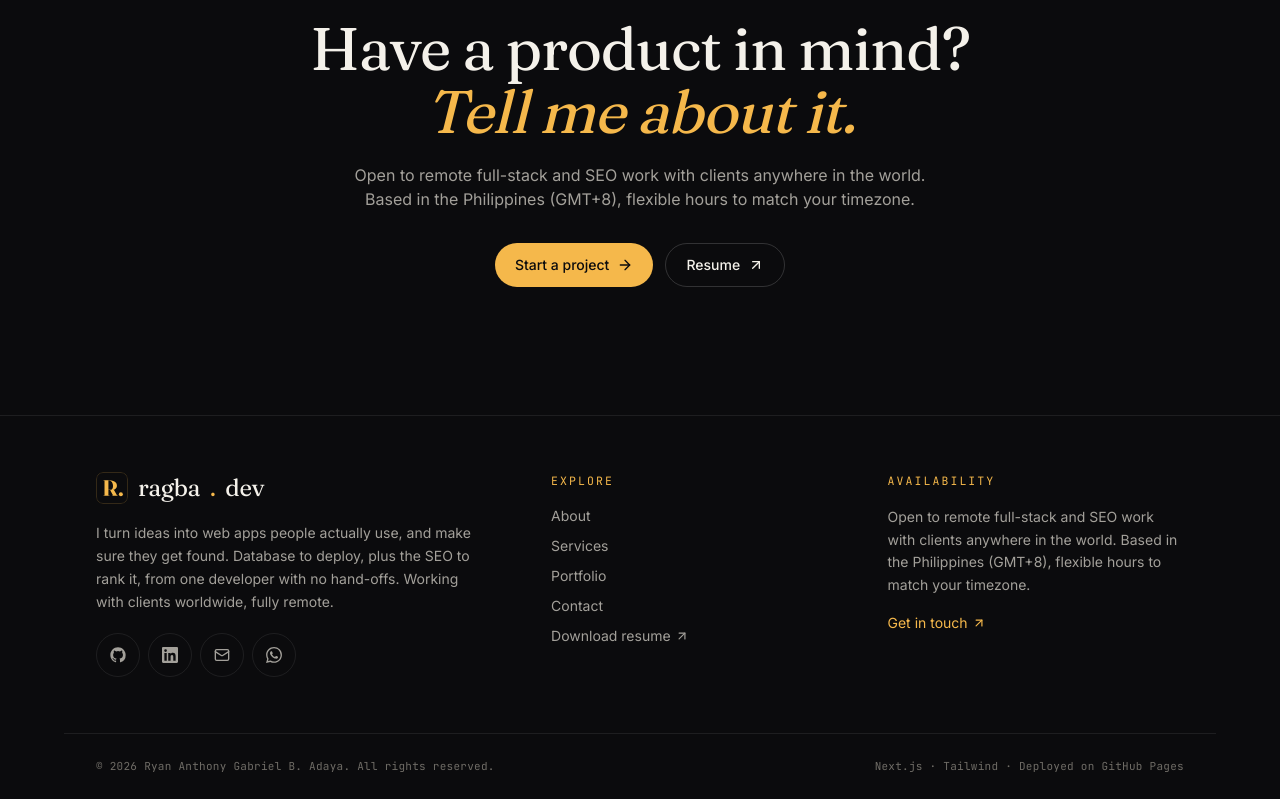
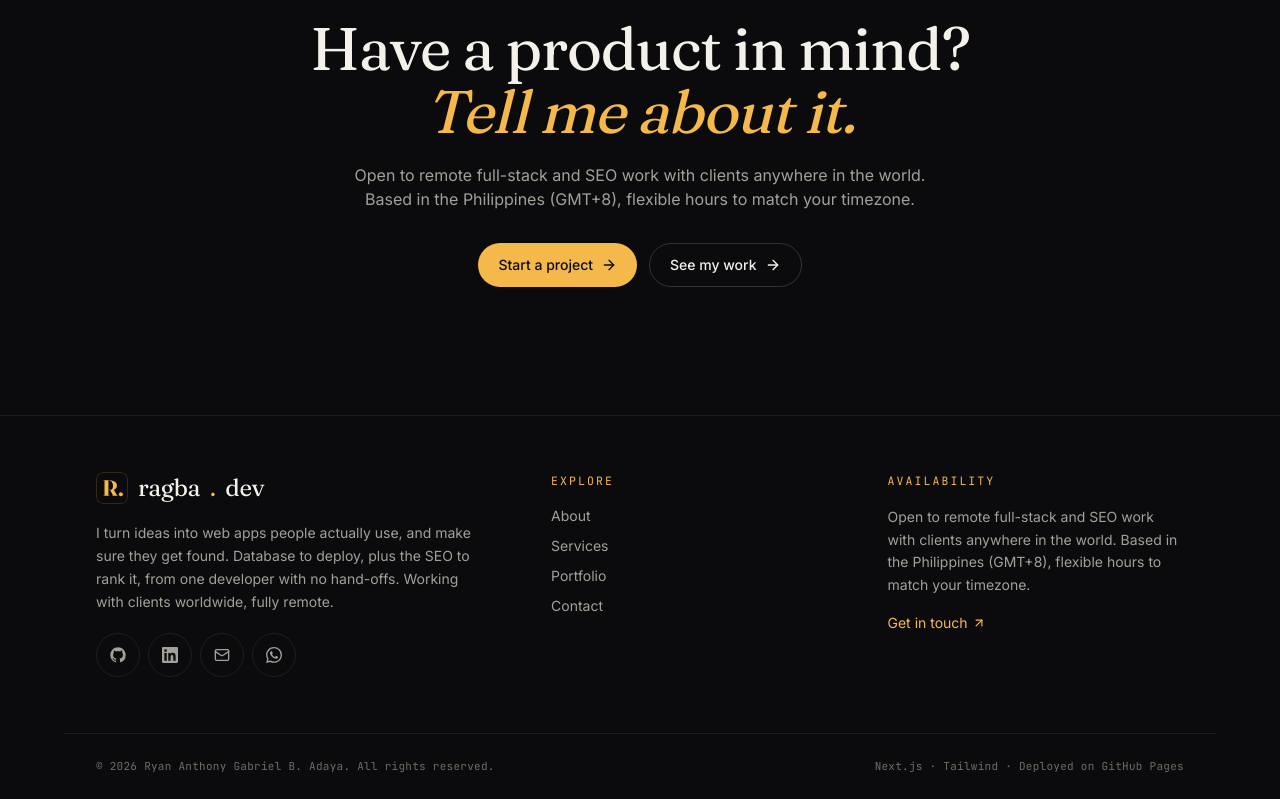
Before and after one commit to ryndydev/Ryan-portfolio, a Next.js app: page / in a window 1280 px wide. Shown: the part 2695-3494 px from the top of the page. Built offline with nearby package versions, Linux system fonts and the light colour scheme.

Commit message:
site: remove resume download

```diff
--- a/app/about/page.tsx
+++ b/app/about/page.tsx
@@ -102,7 +102,7 @@ export default function AboutPage() {
         </ol>
         <Reveal className="mt-14 flex gap-3">
           <Button href="/contact">Work with me</Button>
-          <Button href={site.resumePath} variant="ghost" external>Download resume</Button>
+          <Button href="/portfolio" variant="ghost">See my work</Button>
         </Reveal>
       </Container>
     </>
--- a/app/contact/page.tsx
+++ b/app/contact/page.tsx
@@ -1,5 +1,5 @@
 import type { Metadata } from "next";
-import { Mail, FileDown } from "lucide-react";
+import { Mail } from "lucide-react";
 import { GithubIcon, LinkedinIcon, WhatsappIcon } from "@/components/brand-icons";
 import { site } from "@/content/site";
 import { Container, SectionHeading } from "@/components/ui";
@@ -17,7 +17,6 @@ const links = [
   { icon: WhatsappIcon, label: "WhatsApp", value: site.phone, href: site.whatsapp },
   { icon: GithubIcon, label: "GitHub", value: "@ryndydev", href: site.socials.github },
   { icon: LinkedinIcon, label: "LinkedIn", value: "Ryan Adaya", href: site.socials.linkedin },
-  { icon: FileDown, label: "Resume", value: "PDF download", href: site.resumePath },
 ];
 
 export default function ContactPage() {
@@ -36,7 +35,6 @@ export default function ContactPage() {
                 href={l.href}
                 target={l.href.startsWith("http") ? "_blank" : undefined}
                 rel="noopener noreferrer"
-                download={l.label === "Resume" ? true : undefined}
                 className="card flex items-center gap-4 px-5 py-4 hover:border-amber/50"
               >
                 <span className="inline-flex size-10 items-center justify-center rounded-full border border-line text-amber">
--- a/app/page.tsx
+++ b/app/page.tsx
@@ -127,7 +127,7 @@ export default function HomePage() {
             <p className="mx-auto mt-5 max-w-xl text-ink-muted">{site.availability}</p>
             <div className="mt-8 flex justify-center gap-3">
               <Button href="/contact">Start a project</Button>
-              <Button href={site.resumePath} variant="ghost" external>Resume</Button>
+              <Button href="/portfolio" variant="ghost">See my work</Button>
             </div>
           </Reveal>
         </Container>
--- a/components/footer.tsx
+++ b/components/footer.tsx
@@ -31,11 +31,6 @@ export function Footer() {
                 <Link href={n.href} className="text-ink-muted transition-colors hover:text-ink">{n.label}</Link>
               </li>
             ))}
-            <li>
-              <a href={site.resumePath} download className="inline-flex items-center gap-1 text-ink-muted transition-colors hover:text-ink">
-                Download resume <ArrowUpRight className="size-3.5" aria-hidden />
-              </a>
-            </li>
           </ul>
         </div>
 
--- a/content/site.ts
+++ b/content/site.ts
@@ -14,7 +14,6 @@ export const site = {
     "I turn ideas into web apps people actually use, and make sure they get found. Database to deploy, plus the SEO to rank it, from one developer with no hand-offs. Working with clients worldwide, fully remote.",
   availability:
     "Open to remote full-stack and SEO work with clients anywhere in the world. Based in the Philippines (GMT+8), flexible hours to match your timezone.",
-  resumePath: "/Ryan-Adaya-Resume.pdf",
   socials: {
     github: "https://github.com/ryndydev",
     linkedin: "https://www.linkedin.com/in/ryan-adaya-220877198/",
```
Also changed, not shown: 1 other file (tests, documents, lock files or other folders).
